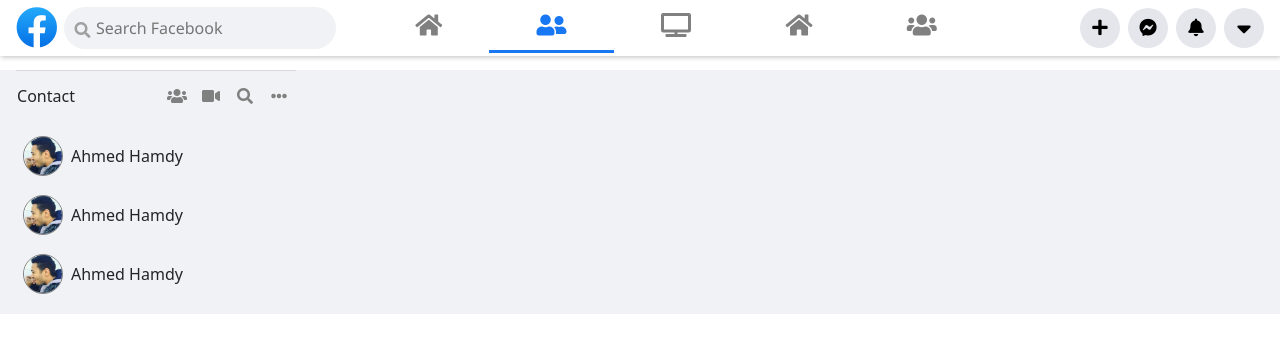
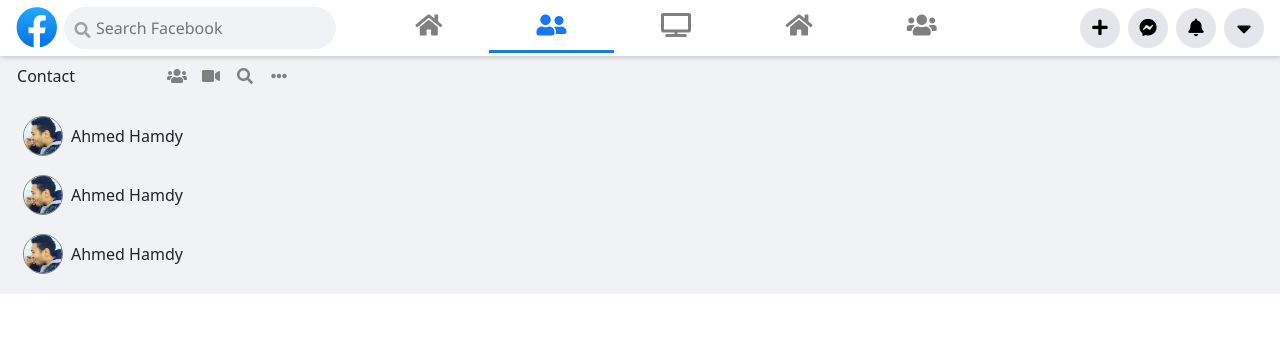
Before and after one commit to ibrahimmoamen100/facebook-main, a React (Create React App) app: page /Freinds in a window 1280 px wide. Shown: the top 352 px of the page. Built offline with nearby package versions, Linux system fonts and the light colour scheme.

Commit message:
new update

```diff
--- a/src/Components/Freinds.css
+++ b/src/Components/Freinds.css
@@ -11,7 +11,7 @@
   /* background: red; */
   margin-top: var(--mg-fixed);
   display: flex;
-  position: fixed;
+  /* position: fixed; */
   top: 20px;
   padding: 0 1rem;
   background: var(--white-space);
--- a/src/Components/Home.css
+++ b/src/Components/Home.css
@@ -25,6 +25,9 @@
   justify-content: flex-start;
   align-self: flex-start;
   /* overflow: hidden; */
+  position: -webkit-sticky;
+  position: sticky;
+  top: 20px;
 }
 .short-cut {
   display: flex;
```
